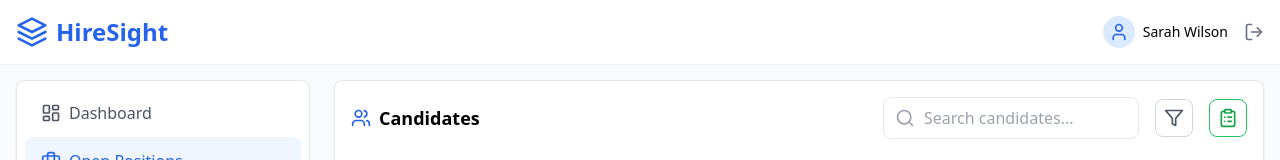
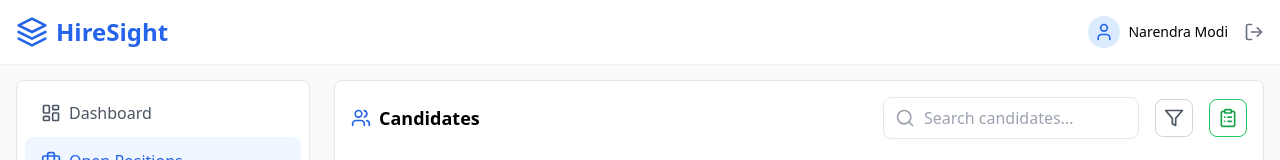
Before and after one commit to achyuthreddyi/HireSight, a React (Create React App) app: page / in a window 1280 px wide. Shown: the top 160 px of the page. Built offline with nearby package versions, Linux system fonts and the light colour scheme.

Commit message:
moves user details to first

```diff
--- a/src/components/Dashboard.jsx
+++ b/src/components/Dashboard.jsx
@@ -306,7 +306,7 @@
               <div className="w-8 h-8 rounded-full bg-blue-100 flex items-center justify-center">
                 <User className="w-5 h-5 text-blue-600" />
               </div>
-              <span className="text-sm font-medium">Sarah Wilson</span>
+              <span className="text-sm font-medium">Narendra Modi</span>
             </div>
             <LogOut className="w-5 h-5 cursor-pointer text-gray-500 hover:text-gray-700" />
           </div>
--- a/src/components/UserDetailsModal.jsx
+++ b/src/components/UserDetailsModal.jsx
@@ -5,15 +5,15 @@
 import MOCK_DATA from '../data/mockData';
 
 const TABS = [
+  { id: 'User Details', label: 'User Details' },
   { id: 'rounds', label: 'Interview Rounds' },
   { id: 'conversation', label: 'Conversation' },
   { id: 'schedule', label: 'Schedule Interview' },
-  { id: 'User Details', label: 'User Details' },
   { id: 'Documents', label: 'Documents' }
 ];
 
 const UserDetailsModal = ({ user, onClose }) => {
-  const [activeTab, setActiveTab] = useState('rounds');
+  const [activeTab, setActiveTab] = useState('User Details');
   const [showInterviewModal, setShowInterviewModal] = useState(false);
   const [selectedInterview, setSelectedInterview] = useState(null);
   const [selectedInterviewer, setSelectedInterviewer] = useState(null);
```
